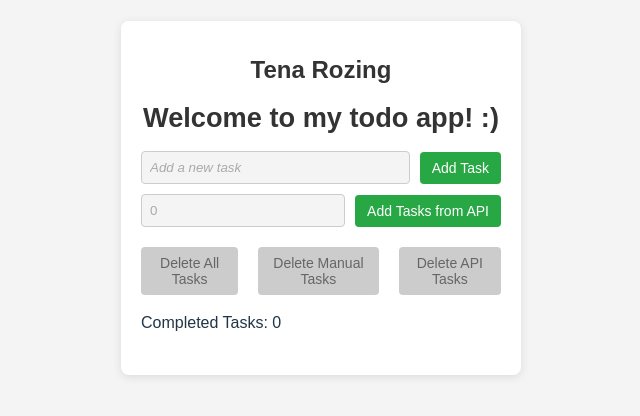
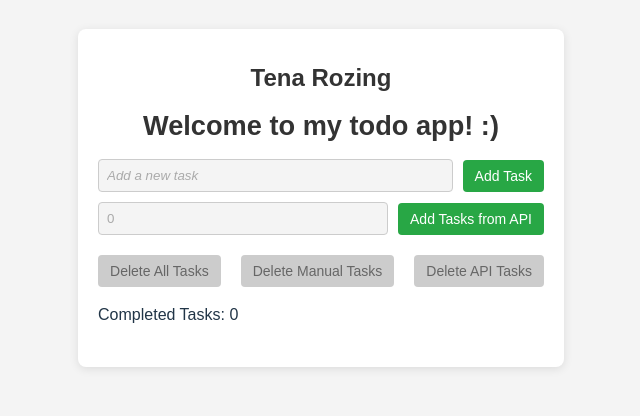
Before and after one commit to TenaRozing1/vite-react-app, a React (Vite) app: page / in a window 1280 px wide. Shown: the part 202-618 px from the top of the page, without its empty margins (319-959 px from the left). Built offline with nearby package versions, Linux system fonts and the light colour scheme.

Commit message:
Changed max-width of box

```diff
--- a/src/App.scss
+++ b/src/App.scss
@@ -14,7 +14,7 @@ body {
   background: #fff;
   border-radius: 8px;
   box-shadow: 0 2px 10px rgba(0, 0, 0, 0.1);
-  max-width: 400px;
+  max-width: 800px;
   width: 100%;
   padding: 20px;
   box-sizing: border-box;
```
